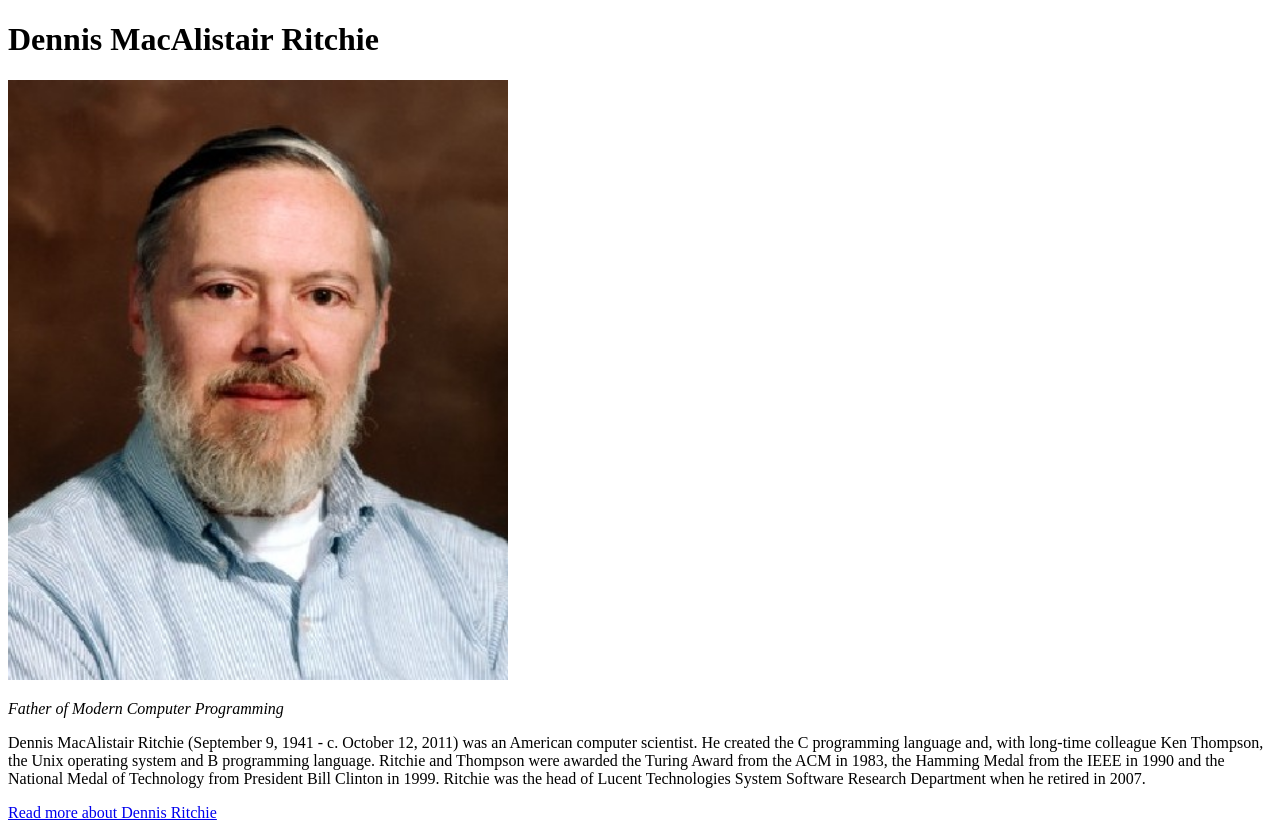
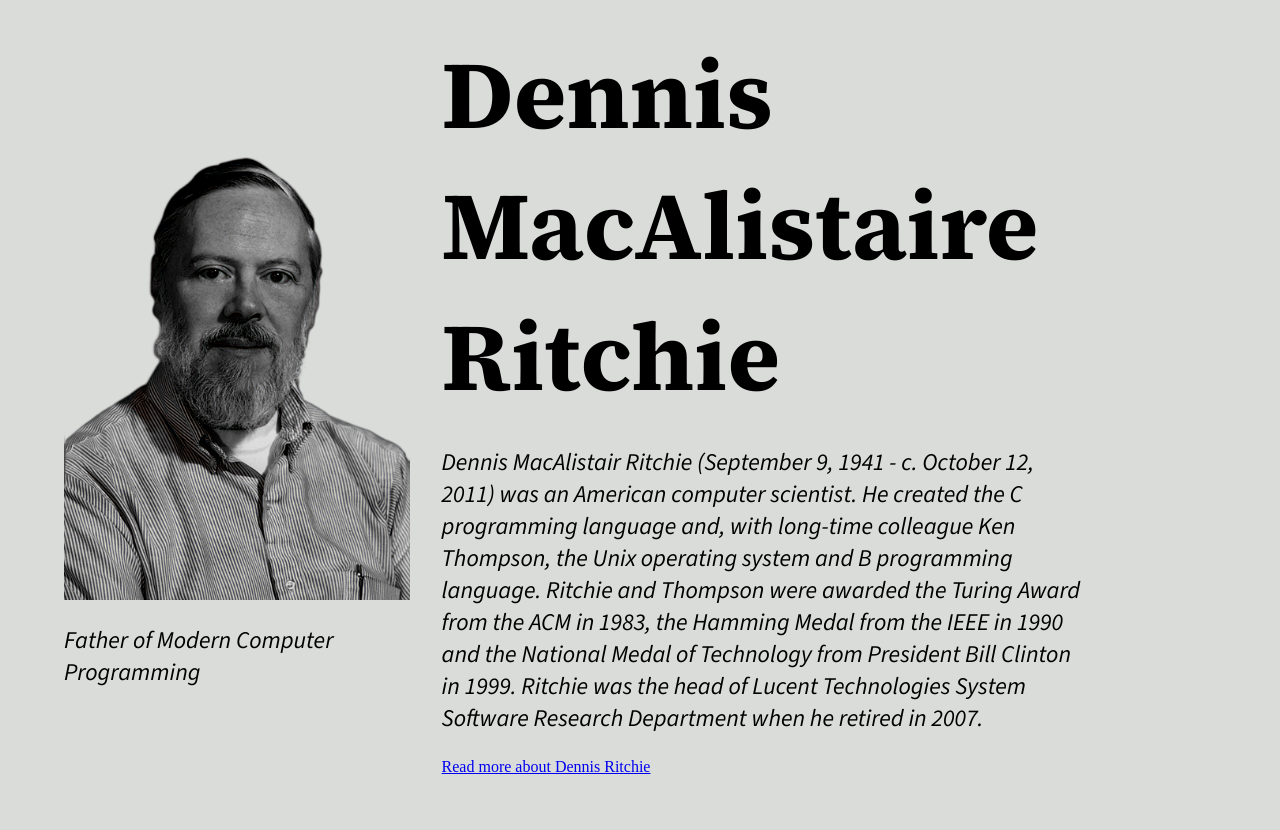
Before and after one commit to luhluh-17/tribute-page, a plain HTML site: page index.html in a window 1280 px wide. After the commit the page ends 800 px from the top, so only its background shows below. Drawn offline with nearby package versions, Linux system fonts and the light colour scheme.

Commit message:
[WIP] adds styling to html

```diff
--- a/index.html
+++ b/index.html
@@ -5,20 +5,35 @@
     <meta charset="UTF-8">
     <meta http-equiv="X-UA-Compatible" content="IE=edge">
     <meta name="viewport" content="width=device-width, initial-scale=1.0">
+    <link rel="stylesheet" type="text/css" href="styles.css">
+    <!--Fonts-->
+    <link rel="preconnect" href="https://fonts.googleapis.com">
+    <link rel="preconnect" href="https://fonts.gstatic.com" crossorigin>
+    <link
+        href="https://fonts.googleapis.com/css2?family=Source+Sans+3:ital@1&family=Source+Serif+4:wght@700&display=swap"
+        rel="stylesheet">
     <title>Tribute Page</title>
 </head>
 
-<body>
-    <div id="main">
-        <h1 id="title">Dennis MacAlistair Ritchie</h1>
-        <div id="img-div">
-            <img id="image" src="images/dennis_ritchie_portrait.jpg" alt="Dennis MacAlistair Ritchie Portrait"
-                width="500" height="600">
+<body id="custom-grid">
+
+    <div id="img-div">
+        <div>
+            <img id="image" src="images/dennis_ritchie_portrait.png" alt="Dennis MacAlistair Ritchie Portrait" width="500" height="600">
             <p id="img-caption"><em>Father of Modern Computer Programming</em></p>
         </div>
+    </div>
+
+    <div id="info-div">
+        <h1 id="title">
+            <p>Dennis</p>
+            <p>MacAlistaire</p>
+            <p>Ritchie</p>
+        </h1>
         <div id="tribute-info">
-            <p>
-                Dennis MacAlistair Ritchie (September 9, 1941 - c. October 12, 2011) was an American computer scientist.
+            <p class="tab">
+                Dennis MacAlistair Ritchie (September 9, 1941 - c. October 12, 2011) was an American computer
+                scientist.
                 He created the C programming language and, with long-time colleague Ken Thompson,
                 the Unix operating system and B programming language.
                 Ritchie and Thompson were awarded the Turing Award from the ACM in 1983,
--- /dev/null
+++ b/styles.css
@@ -0,0 +1,50 @@
+#custom-grid{
+    display: grid;
+    grid-template-columns: 30% 70%;
+    grid-template-rows: 100%;
+}
+
+#image {
+    max-width: 100%;
+    height: fit-content;
+    display: block;
+    margin-left: auto;
+    margin-right: auto;
+}
+
+#img-caption {
+    display: flex;
+    justify-content: center;
+}
+
+#img-div {
+    display: flex;
+    justify-content: center;
+    align-items: center;
+    grid-column: 40%;
+    grid-row: 1;
+    margin-top: 5rem;
+}
+
+#info-div {
+    grid-column: 50%;
+    grid-row: 1;
+    margin-left: 2rem;
+    margin-right: 8rem;
+}
+
+#title p {
+    font-size: 6rem;
+    font-family: 'Source Serif 4', serif;
+    margin: 0;
+}
+
+body {
+    background-color: #dadcda;
+    margin: 0.5rem 4rem;
+}
+
+p {
+    font-family: 'Source Sans 3', sans-serif;
+    font-size: 1.5rem;
+}
```
Also changed, not shown: images/dennis_ritchie_portrait.jpg (deleted), images/dennis_ritchie_portrait.png (added).
